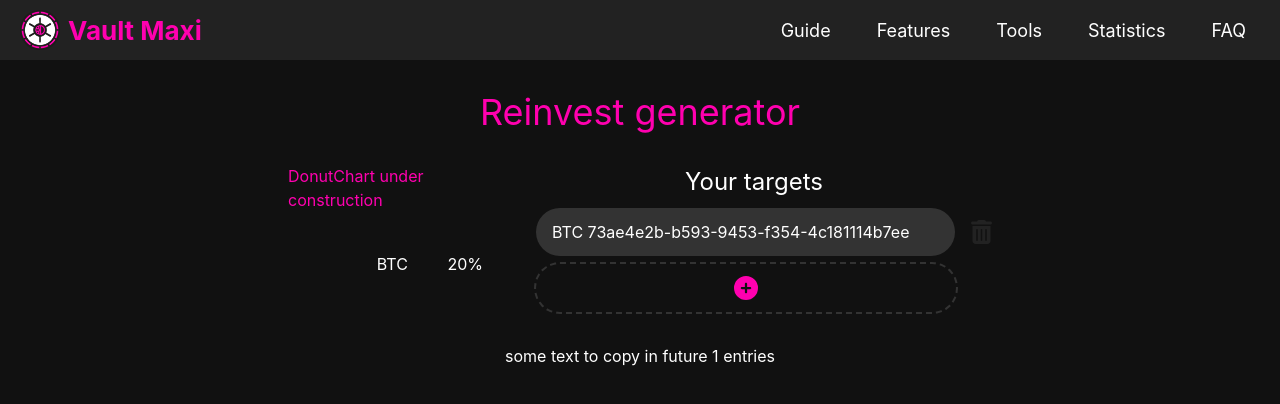
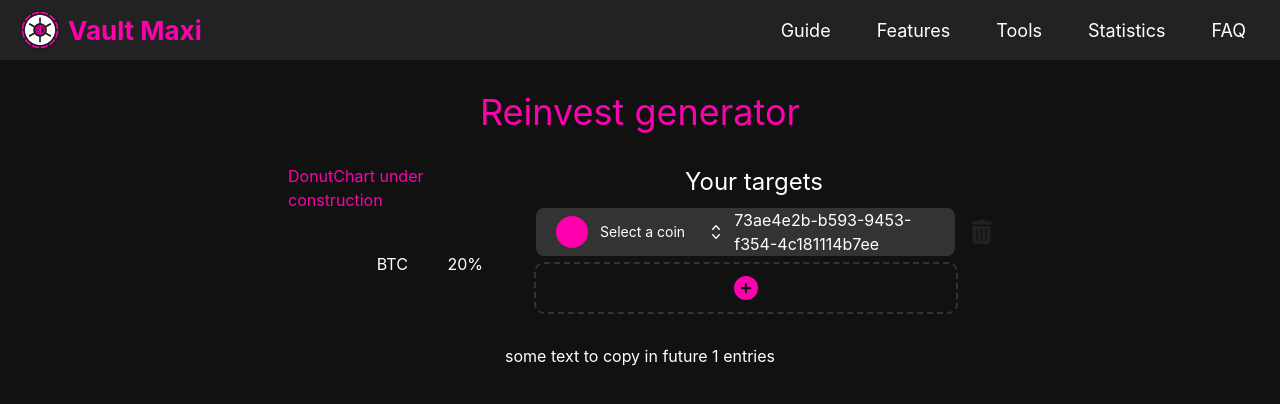
Before and after one commit to Krysh90/vault-maxi-web, a Next.js app: page /tool/reinvest-generator in a window 1280 px wide. Both pictures are taken after a click on the button 746 px from the left and 232 px from the top of the page. Shown: the top 404 px of the page. Built offline with nearby package versions, Linux system fonts and the light colour scheme.

Commit message:
[tool-reinvest] added dropdown

```diff
--- /dev/null
+++ b/components/base/dropdown.tsx
@@ -0,0 +1,83 @@
+import { useState } from 'react'
+
+// TODO Krysh: do we need a selection indicator? I guess not keep it until decided
+function SelectedIndicator() {
+  return (
+    <span className="text-main absolute inset-y-0 right-0 flex items-center pr-4">
+      <svg className="h-5 w-5" xmlns="http://www.w3.org/2000/svg" viewBox="0 0 20 20" fill="currentColor">
+        <path
+          fillRule="evenodd"
+          d="M16.704 4.153a.75.75 0 01.143 1.052l-8 10.5a.75.75 0 01-1.127.075l-4.5-4.5a.75.75 0 011.06-1.06l3.894 3.893 7.48-9.817a.75.75 0 011.05-.143z"
+          clipRule="evenodd"
+        />
+      </svg>
+    </span>
+  )
+}
+
+function DropDownIndicator() {
+  return (
+    <span className="pointer-events-none absolute inset-y-0 right-0 ml-3 flex items-center pr-2">
+      <svg className="h-5 w-5 text-gray-400" xmlns="http://www.w3.org/2000/svg" viewBox="0 0 20 20" fill="currentColor">
+        <path
+          fillRule="evenodd"
+          d="M10 3a.75.75 0 01.55.24l3.25 3.5a.75.75 0 11-1.1 1.02L10 4.852 7.3 7.76a.75.75 0 01-1.1-1.02l3.25-3.5A.75.75 0 0110 3zm-3.76 9.2a.75.75 0 011.06.04l2.7 2.908 2.7-2.908a.75.75 0 111.1 1.02l-3.25 3.5a.75.75 0 01-1.1 0l-3.25-3.5a.75.75 0 01.04-1.06z"
+          clipRule="evenodd"
+        />
+      </svg>
+    </span>
+  )
+}
+
+function ItemDisplay({ item }: { item?: Item }) {
+  return (
+    <span className="flex items-center">
+      <div className="bg-main rounded-full h-8 w-8" />
+      <span className="ml-3 block truncate">{item?.label ?? 'Select a coin'}</span>
+    </span>
+  )
+}
+
+interface Item {
+  label: string
+}
+
+export default function DropDown() {
+  const [isOpen, setIsOpen] = useState(false)
+  const [selectedItem, setSelectedItem] = useState<Item>()
+
+  const items = [{ label: 'DFI' }, { label: 'BTC' }, { label: 'ETH' }, { label: 'TSLA-DUSD' }]
+
+  return (
+    <div className="relative w-72">
+      <button
+        type="button"
+        className="relative w-full cursor-default py-2 pl-3 pr-10 text-left sm:text-sm"
+        onClick={() => setIsOpen(!isOpen)}
+      >
+        <ItemDisplay item={selectedItem} />
+        <DropDownIndicator />
+      </button>
+
+      <ul
+        className="absolute z-10 max-h-32 w-full overflow-auto text-base sm:text-sm bg-dark rounded-b-md"
+        tabIndex={-1}
+        hidden={!isOpen}
+      >
+        {items.map((item, key) => (
+          <li className="text-white relative cursor-default border-t-white select-none py-2 px-3" key={key}>
+            <button
+              className="min-w-full min-h-full"
+              onClick={() => {
+                setSelectedItem(item)
+                setIsOpen(false)
+              }}
+            >
+              <ItemDisplay item={item} />
+            </button>
+          </li>
+        ))}
+      </ul>
+    </div>
+  )
+}
--- a/components/tool/reinvest-entries.tsx
+++ b/components/tool/reinvest-entries.tsx
@@ -3,6 +3,7 @@ import { ReinvestTarget } from '../../dtos/reinvest-target.dto'
 import { faCirclePlus, faTrashCan } from '@fortawesome/free-solid-svg-icons'
 import { FontAwesomeIcon } from '@fortawesome/react-fontawesome'
 import uuid from 'react-uuid'
+import DropDown from '../base/dropdown'
 
 export interface ReinvestEntriesProps {
   entries: ReinvestTarget[]
@@ -42,7 +43,10 @@ function Entry({
 
   return (
     <div className="flex flex-row gap-4 items-center">
-      <div className="bg-light h-12 flex flex-row rounded-full w-full items-center p-4">{`${entry?.name} ${entry?.id}`}</div>
+      <div className="bg-light h-12 flex flex-row rounded-lg w-full items-center px-2 py-4">
+        <DropDown />
+        <p>{entry?.id}</p>
+      </div>
       <button
         onClick={() => {
           if (onRemove) onRemove(entry)
@@ -60,7 +64,7 @@ function Entry({
 function AddEntry({ add }: { add: () => void }) {
   return (
     <div className="w-full pr-9">
-      <div className="outline-dashed outline-light outline-2 h-12 flex flex-row rounded-full items-center p-4">
+      <div className="outline-dashed outline-light outline-2 h-12 flex flex-row rounded-lg items-center py-4">
         <button className="w-full" onClick={add}>
           <FontAwesomeIcon icon={faCirclePlus} size={'xl'} color={'#ff00af'} />
         </button>
```
